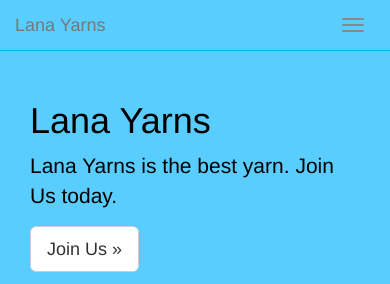
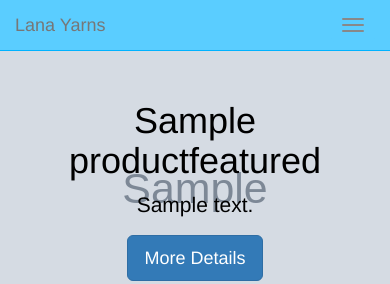
Before and after one commit to RommelTJ/Lana-Yarns, a Django app: page / in a window 390 px wide; the page is wider, and only the part inside the window is pictured. Shown: the top 284 px of that part. Run offline with Django 3.2, Linux system fonts and the light colour scheme; tables that the repository leaves empty hold one stand-in row (values such as "Sample post"); grey boxes marked "Sample" are stand-in pictures; some libraries are stand-ins or nearby versions.

Commit message:
Displaying featured projects on the homepage

```diff
--- a/src/newsletter/views.py
+++ b/src/newsletter/views.py
@@ -2,16 +2,21 @@ from django.conf import settings
 from django.core.mail import send_mail
 from django.shortcuts import render
 
+from products.models import ProductFeatured
 from .forms import ContactForm, SignUpForm
 from .models import SignUp
 
 # Create your views here.
+
+
 def home(request):
     title = 'Sign Up Now'
+    featured_product = ProductFeatured.objects.filter(active=True).order_by('-timestamp').first()
     form = SignUpForm(request.POST or None)
     context = {
         "title": title,
-        "form": form
+        "form": form,
+        'featured_product': featured_product,
     }
     if form.is_valid():
         instance = form.save(commit=False)
@@ -49,8 +54,8 @@ def contact(request):
             form_message,
             form_email)
         some_html_message = """
-		<h1>hello</h1>
-		"""
+        <h1>hello</h1>
+        """
         send_mail(subject,
                   contact_message,
                   from_email,
--- a/src/products/models.py
+++ b/src/products/models.py
@@ -115,3 +115,38 @@ class Category(models.Model):
     class Meta:
         verbose_name = "Category"
         verbose_name_plural = "Categories"
+
+
+# Featured Products
+
+def image_upload_to_featured(instance, filename):
+    title = instance.product.title
+    slug = slugify(title)
+    instance_id = str(uuid.uuid4())[:6]
+    basename, file_extension = filename.rsplit('.', 1)
+    new_filename = '%s-%s.%s' % (slug, instance_id, file_extension)
+    return 'products/%s/featured/%s' % (slug, new_filename)
+
+
+class ProductFeatured(models.Model):
+    product = models.ForeignKey(Product)
+    image = models.ImageField(upload_to=image_upload_to_featured)
+    title = models.CharField(max_length=120, null=True, blank=True)
+    text = models.CharField(max_length=220, null=True, blank=True)
+    """
+    The text will forced to be shown in the middle when the as_background is set to be true.
+    So text_right would not work anymore.
+    If as_background is set to be false, then the text will be shown according to the
+    text_right boolean field. The text will be show on the left of the screen by default.
+    """
+    text_right = models.BooleanField(default=False)
+    as_background = models.BooleanField(default=False)
+    timestamp = models.DateTimeField(auto_now_add=True, auto_now=False)
+    active = models.BooleanField(default=True)
+
+    def __unicode__(self):
+        return self.product.title
+
+    class Meta:
+        verbose_name = "Featured Product"
+        verbose_name_plural = "Featured Products"
--- a/src/templates/home.html
+++ b/src/templates/home.html
@@ -11,16 +11,62 @@
   	margin-bottom: 0px !important;
   }
 
+  {% if featured_product.as_background %}
+      .jumbotron {
+        background: url('{{ featured_product.image.url }}') center center no-repeat;
+        background-size: cover;
+        background-color: #FFF;
+        color: #000;
+      }
+  {% else %}
       .jumbotron {
   	    background-color:#5ACDFF;
   	    color: #000;
       }
+  {% endif %}
   {% endblock %}
 </style>
 
-
 {% block jumbotron %}
     {% if not request.user.is_authenticated %}
+        {% if featured_product %}
+            {% if featured_product.as_background %}
+                <!-- Show featured product image as the background of jumbotron -->
+                <div class="jumbotron">
+                    <div class="container">
+                        <div class="row">
+                            <div class="col-sm-12 text-center">
+                                <h1>{{ featured_product.title }}</h1>
+                                <p>{{ featured_product.text }}</p>
+                                <p>
+                                    <a class="btn btn-lg btn-primary" href="{{ featured_product.product.get_absolute_url }}" role="button">More Details</a>
+                                </p>
+                            </div>
+                        </div>
+                    </div>
+                </div>
+
+            {% else %}
+                <!-- Show featured product image inside the jumbotron -->
+                <div class="jumbotron">
+                    <div class="container">
+                        <div class="row">
+                            <div class="col-sm-6 {% if featured_product.text_right %} pull-right {% endif %}">
+                                <h1>{{ featured_product.title }}</h1>
+                                <p>{{ featured_product.text }}</p>
+                                <p>
+                                    <a class="btn btn-lg btn-primary" href="{{ featured_product.product.get_absolute_url }}" role="button">More Details</a>
+                                </p>
+                            </div>
+                            <div class="col-sm-6" >
+                                <img class="img-responsive" src="{{ featured_product.image.url }}" />
+                            </div>
+                        </div>
+                    </div>
+                </div>
+            {% endif %}
+
+        {% else %}
 
             <div class="jumbotron">
                 <div class="container">
@@ -39,6 +85,7 @@
                 </div>
             </div>
 
+        {% endif %}
     {% endif %}
 {% endblock %}
 
@@ -74,14 +121,11 @@
         <div class="row">
 
             <div class="col-sm-3 pull-right">
-
                 <p class="lead text-align-center">{{ title }}</p>
-
-    <form method="POST" action="">{% csrf_token %}
+                <form method="POST" action="">
+                    {% csrf_token %}
                     {{ form|crispy }}
-
                     <input class="btn btn-primary" type="submit" value="Sign Up" />
-
                 </form>
             </div>
 
@@ -91,8 +135,7 @@
             </div>
 
             <div class="col-sm-3">
-    <p class="lead text-align-center">Created for Starters
-      <br/>
+                <p class="lead text-align-center">Created for Starters<br/>
                     <span class="fa-stack fa-lg fa-5x">
                         <i class="fa fa-comment-o fa-stack-2x"></i>
                         <i style="color:yellow;" class="fa fa-bolt fa-stack-1x"></i>
@@ -102,10 +145,8 @@
 
             <div class="col-sm-3">
                 <p class="lead text-align-center">Always Open Source <br/><br/>
-
                     <span class="fa-stack fa-lg fa-5x">
                         <i class="fa fa-circle-o-notch fa-stack-2x"></i>
-        <!-- <i class="fa fa-square-o fa-stack-2x"></i> -->
                         <i class="fa fa-github fa-stack-1x"></i>
                     </span>
                 </p>
```
Also changed, not shown: src/products/admin.py (+8 -1 lines), src/products/migrations/0006_productfeatured.py (added), src/products/migrations/0007_auto_20160619_2339.py (added), 1 other file. Lines whose indentation alone changed are shown as unchanged.
